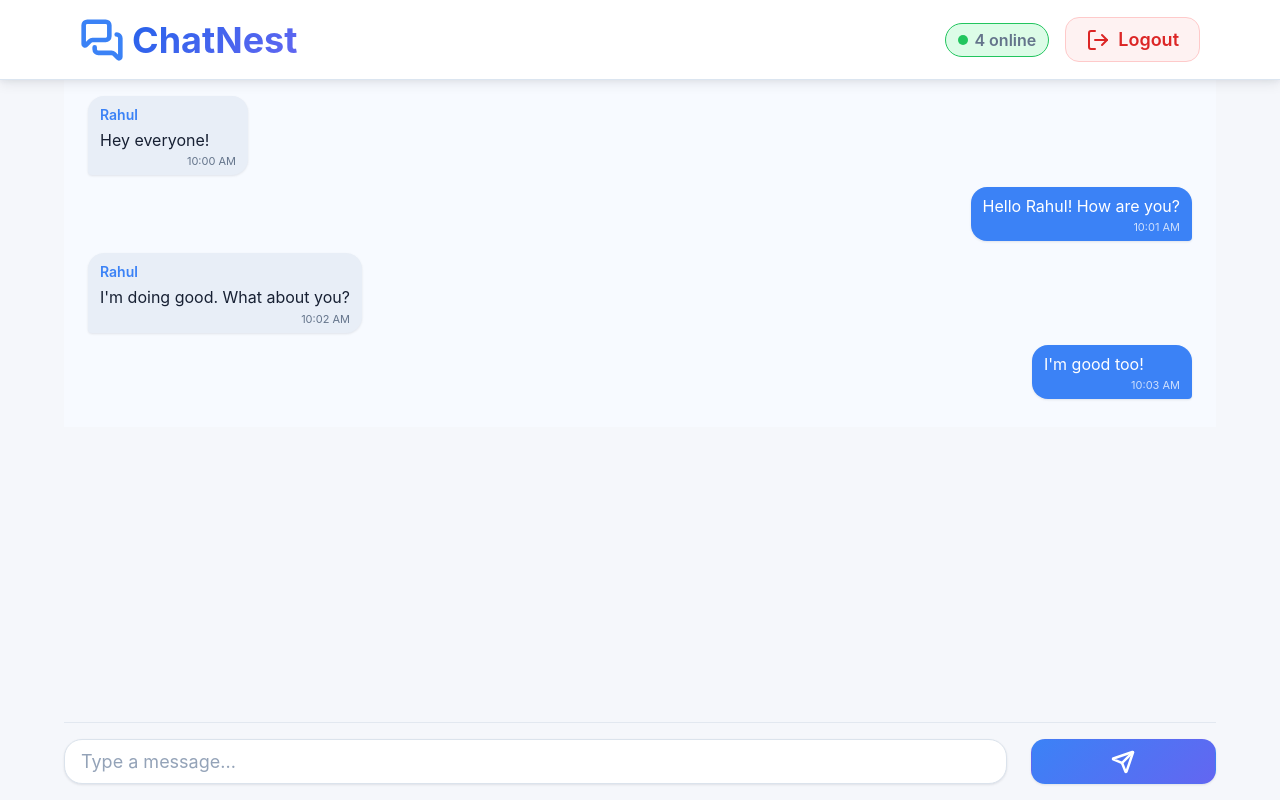
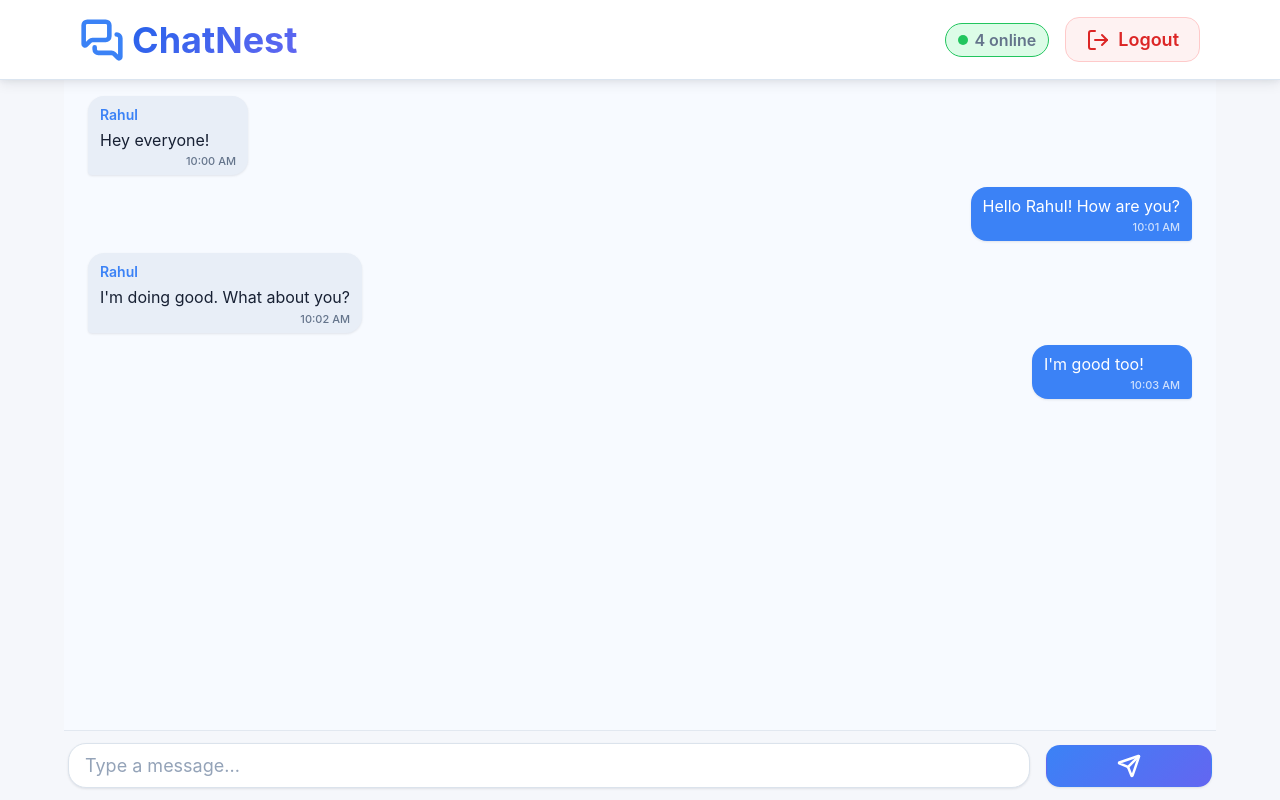
Before and after one commit to codewithyashsoni/chat-nest, a React (Vite) app: page / in a window 1280 px wide. Built offline with nearby package versions, Linux system fonts and the light colour scheme; no server answers; sample sign-in values are in the browser's storage.

Commit message:
Added message sent functionality

```diff
--- a/src/components/chat/MessageInput.jsx
+++ b/src/components/chat/MessageInput.jsx
@@ -1,13 +1,41 @@
 import { useState } from "react"
 import Button from "../common/Button.jsx"
 import { Send } from "lucide-react"
+import { useAuth } from "../../context/AuthContext.jsx"
+import { sendMessage } from "../../firebase/chat.js"
 
 function MessageInput(){
+    const {user} = useAuth();
+
     const [message, setMessage] = useState("")
+
+    async function handleSubmit(e){
+        e.preventDefault();
+        console.log("enterd")
+
+        const trimmedMessage = message.trim();
+
+        if(!trimmedMessage){
+            return;
+        }
+
+        console.log("after trimmed");
+
+        try{
+            await sendMessage(trimmedMessage, user);
+            console.log("message sent")
+            setMessage("")
+        }catch(error){
+            console.error("Failed to send message:", error);
+        }
+    }
 
     return(
         <div className="message-input-container">
-            <form className="message-input-form">
+            <form
+                onSubmit={handleSubmit}
+                className="message-input-form"
+            >
                 <input
                     type="text"
                     value={message}
@@ -18,7 +46,7 @@ function MessageInput(){
 
                 <Button
                     variant="primary"
-                    type="button"
+                    type="submit"
                     className="message-send-btn"
                 >
                     <Send className="send-btn-icon" strokeWidth={2.5} />
--- /dev/null
+++ b/src/firebase/chat.js
@@ -0,0 +1,17 @@
+import { addDoc, collection, serverTimestamp } from "firebase/firestore"
+import { db } from "./firebase.js"
+
+async function sendMessage(text, user){
+    const messageRef = await addDoc(
+        collection(db, "messages"),
+        {
+            text,
+            senderId: user.uid,
+            senderName: user.displayName,
+            timestamp: serverTimestamp()
+        }
+    )
+    return messageRef;
+}
+
+export { sendMessage }
--- a/src/firebase/firebase.js
+++ b/src/firebase/firebase.js
@@ -1,4 +1,5 @@
 import { initializeApp } from "firebase/app"
+import { getFirestore } from "firebase/firestore"
 
 const firebaseConfig = {
   apiKey: import.meta.env.VITE_FIREBASE_API_KEY,
@@ -11,4 +12,6 @@ const firebaseConfig = {
 
 const app = initializeApp(firebaseConfig);
 
+export const db = getFirestore(app);
+
 export default app
--- a/src/index.css
+++ b/src/index.css
@@ -244,7 +244,6 @@ a {
 }
 ::-webkit-scrollbar {
   width: 8px;
-  height: 8px;
 }
 ::-webkit-scrollbar-track {
   background: var(--bg-secondary);
@@ -525,7 +524,7 @@ a {
 }
 .chat-page{
   width: 100%;
-  min-height: 100vh;
+  height: 100vh;
   display: flex;
   flex-direction: column;
   overflow: hidden;
@@ -536,6 +535,7 @@ a {
   margin-inline: auto;
   flex: 1;
   min-height: 0;
+  overflow: hidden;
 }
 .message-list-container{
   min-height: 0;
@@ -543,6 +543,7 @@ a {
   width: 100%;
   padding: var(--space-4) var(--space-6);
   overflow-y: auto;
+  overflow-x: hidden;
   background-color: var(--chat-bg);
 }
 .message-empty-state{
@@ -622,6 +623,7 @@ a {
   display: block;
   width: 100%;
   font-size: 0.6875rem;
+  font-weight: var(--font-weight-medium);
   color: var(--message-other-meta);
   margin-top: var(--space-1);
   text-align: right;
@@ -654,15 +656,16 @@ a {
 .message-input-container{
   width: min(90%, 1280px);
   margin-inline: auto;
-  padding: var(--space-4) 0;
+  padding: var(--space-3) var(--space-1);
   border-top: 1px solid var(--border);
 }
 .message-input-form{
   display: flex;
-  gap: var(--space-6)
+  align-items: center;
+  gap: var(--space-4);
 }
 .message-input{
-  flex: 6;
+  flex: 7;
   background: var(--input-bg);
   color: var(--input-text);
   padding: var(--space-2) var(--space-4);
```
